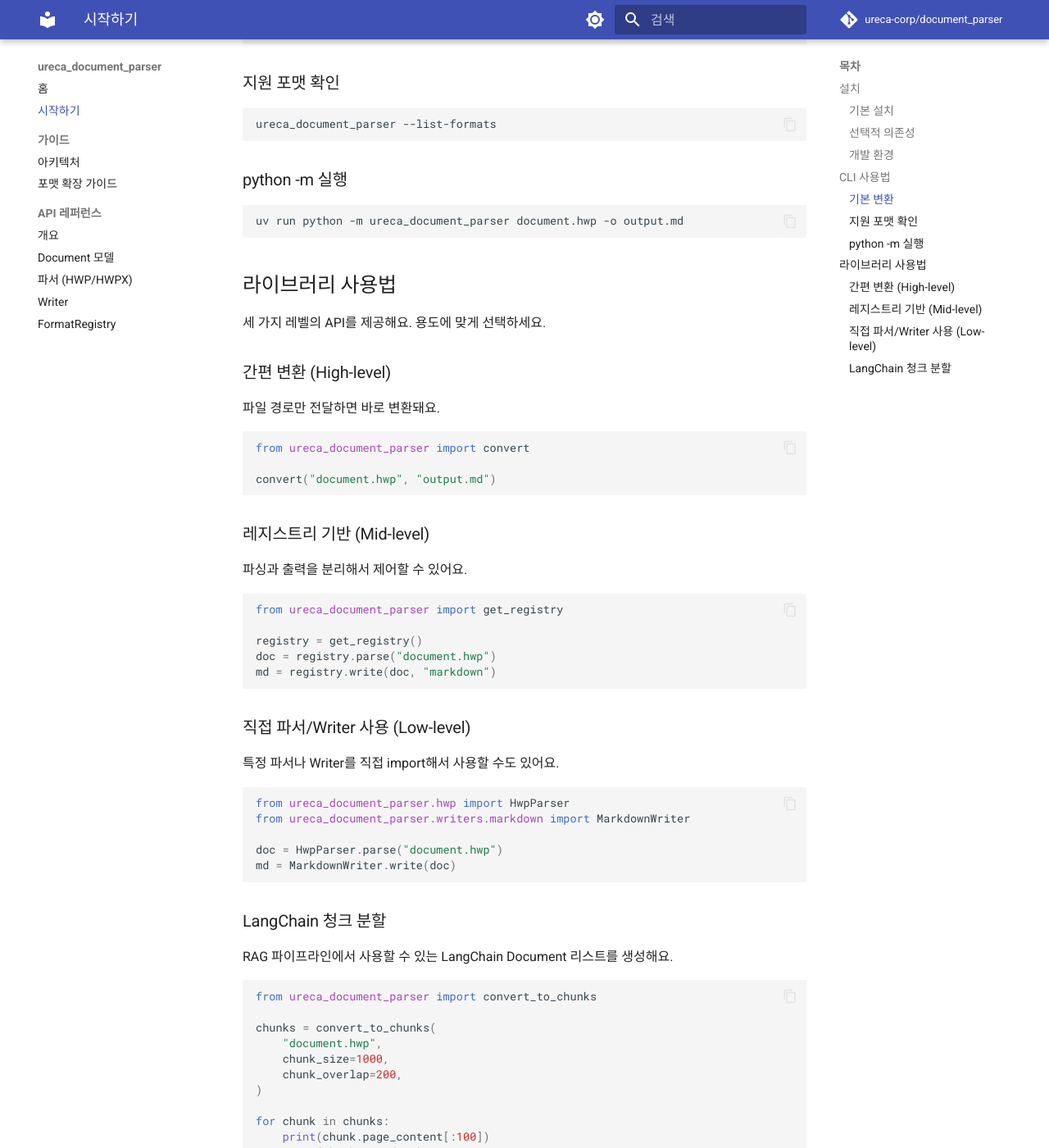
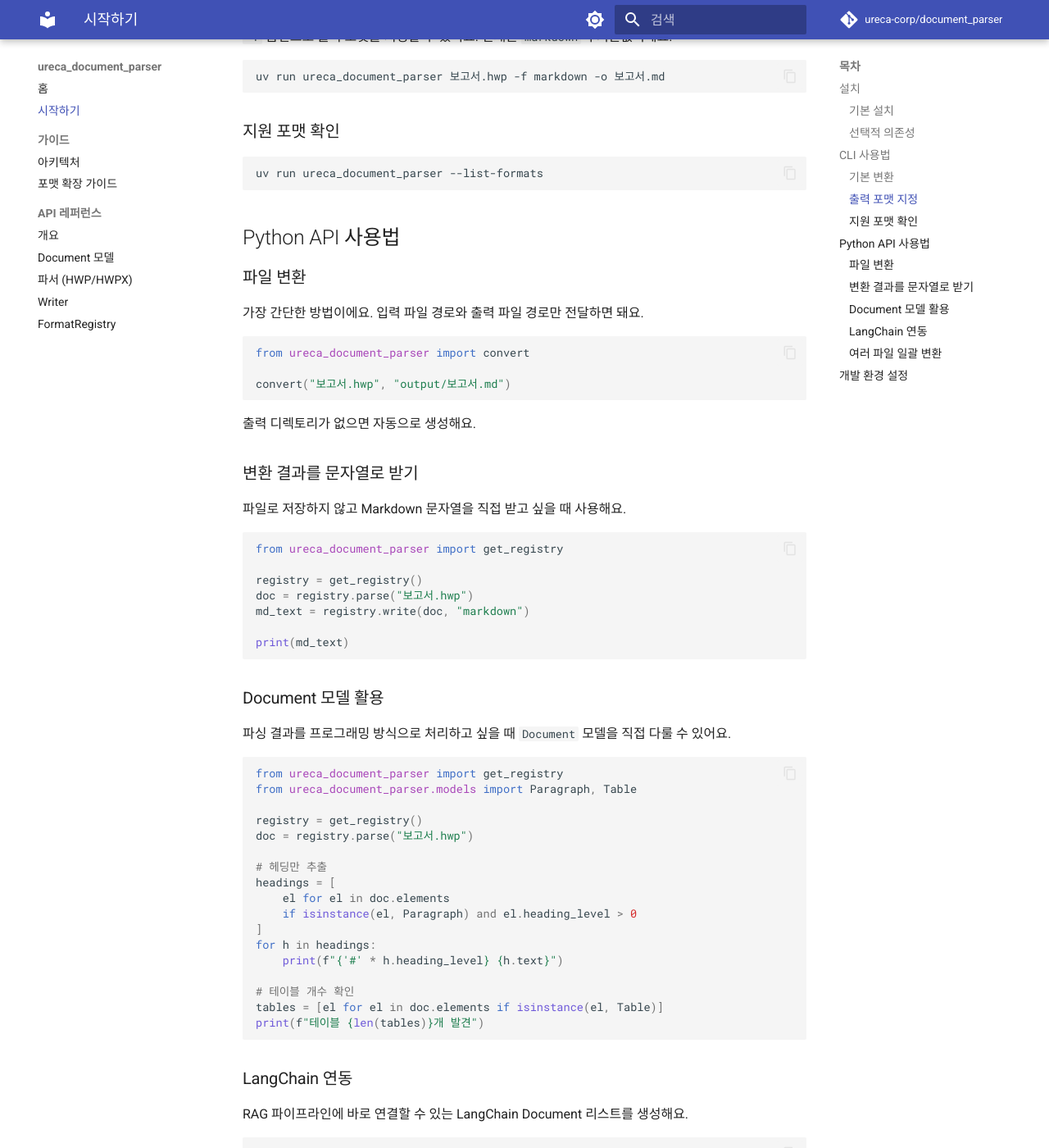
Before and after one commit to ureca-corp/document_parser, an MkDocs documentation site: the page built from docs/getting-started.md, in a window 1280 px wide and 1400 px high, scrolled down 1048 px. Shown: the whole window at 82% size. Built offline with MkDocs 1.6.1 and Material for MkDocs 9.7.7, drawn with Linux system fonts in a browser that asks for light colours; comment, search, counter and statistics services are not loaded; some of the changed text lies outside the part shown.

Commit message:
docs: 외부 프로젝트 사용자 관점으로 문서 재작성
내부 소스코드 복붙을 제거하고, 실제 프로젝트에 설치해서
사용하는 관점으로 예제를 재작성. CLI 명령어를 uv run 기반으로
통일하고, 일괄 변환·Document 모델 활용 등 실전 예제 추가.

Co-Authored-By: Claude Opus 4.6 <noreply@anthropic.com>

````diff
--- a/docs/adding-formats.md
+++ b/docs/adding-formats.md
@@ -1,69 +1,51 @@
 # 포맷 확장 가이드
 
-새 입력 포맷(Parser)이나 출력 포맷(Writer)을 추가하는 방법을 안내해요.
+!!! info
+    이 문서는 라이브러리에 직접 기여하여 새 포맷을 추가하려는 개발자를 위한 가이드예요.
 
-## 새 Parser 추가
+## 새 Parser 추가하기
 
-### 1. 파서 패키지 생성
+새 입력 포맷을 지원하려면 세 단계가 필요해요.
 
-`src/ureca_document_parser/` 아래에 확장자명 디렉토리를 만들고 `parser.py`를 생성하세요.
+### 1. 파서 클래스 작성
+
+`src/ureca_document_parser/` 아래에 새 디렉토리를 만들고 파서를 구현하세요. `Parser` Protocol의 두 메서드만 맞추면 돼요.
+
+- `extensions()` — 지원하는 파일 확장자 리스트를 반환해요
+- `parse(filepath)` — 파일을 파싱해서 `Document`를 반환해요
 
 ```python
-# src/ureca_document_parser/pdf/parser.py
-"""PDF format parser."""
-
-from __future__ import annotations
-
-from pathlib import Path
-
-from ..models import Document, Metadata, Paragraph
-
-
-def parse_pdf(filepath: str | Path) -> Document:
-    """PDF 파일을 파싱하여 Document를 반환한다."""
-    import pymupdf  # lazy import (optional dependency)
-
-    doc = Document(metadata=Metadata(source_format="pdf"))
-    pdf = pymupdf.open(str(filepath))
-
-    for page in pdf:
-        text = page.get_text().strip()
-        if text:
-            doc.elements.append(Paragraph(text=text))
-
-    return doc
-
+from ureca_document_parser.models import Document, Metadata, Paragraph
 
 class PdfParser:
-    """PDF parser — Parser protocol implementation."""
-
     @staticmethod
     def extensions() -> list[str]:
         return [".pdf"]
 
     @staticmethod
-    def parse(filepath: Path | str) -> Document:
-        return parse_pdf(filepath)
-```
+    def parse(filepath):
+        import pymupdf  # 선택적 의존성은 함수 안에서 import해요
 
-`__init__.py`에서 re-export해 주세요.
+        doc = Document(metadata=Metadata(source_format="pdf"))
+        pdf = pymupdf.open(str(filepath))
 
-```python
-# src/ureca_document_parser/pdf/__init__.py
-from .parser import PdfParser
+        for page in pdf:
+            text = page.get_text().strip()
+            if text:
+                doc.elements.append(Paragraph(text=text))
 
-__all__ = ["PdfParser"]
+        return doc
 ```
 
 핵심 규칙은 다음과 같아요.
 
-- `protocols.py`의 `Parser` Protocol 시그니처를 따라야 해요
-- `models.py`의 `Document`를 반환해야 해요
+- 반드시 `Document`를 반환해야 해요
 - 선택적 의존성은 **함수 내부에서 lazy import**해야 해요
+- 상속은 필요 없어요 — 메서드 시그니처만 맞으면 Protocol과 호환돼요
 
 ### 2. 레지스트리에 등록
 
-`src/ureca_document_parser/registry.py`의 `_auto_register()` 함수에 추가하세요.
+`registry.py`의 `_auto_register()` 함수에 추가하세요. `try/except ImportError`로 감싸서 의존성이 없을 때도 안전하게 동작하도록 해요.
 
 ```python
 def _auto_register(registry: FormatRegistry) -> None:
@@ -73,74 +55,46 @@ def _auto_register(registry: FormatRegistry) -> None:
         from .pdf import PdfParser
         registry.register_parser(PdfParser)
     except ImportError:
-        pass  # pymupdf 미설치 시 건너뜀
+        pass
 ```
 
-### 3. pyproject.toml에 optional dependency 추가 (선택)
+### 3. optional dependency 추가 (선택)
+
+외부 라이브러리가 필요하다면 `pyproject.toml`에 추가하세요.
 
 ```toml
 [project.optional-dependencies]
 pdf = ["pymupdf>=1.24"]
-all = ["ureca_document_parser[pdf,ocr]"]  # all에도 추가
 ```
 
-### 완료
+### 확인
 
-이제 다음이 자동으로 동작해요.
+등록이 완료되면 CLI와 Python API에서 자동으로 사용할 수 있어요.
+
+```bash
+uv run ureca_document_parser document.pdf -o output.md
+```
 
 ```python
-from ureca_document_parser import get_registry
-doc = get_registry().parse("document.pdf")
-```
+from ureca_document_parser import convert
 
-```bash
-# CLI
-ureca_document_parser document.pdf -o output.md
+convert("document.pdf", "output.md")
 ```
 
 ---
 
-## 새 Writer 추가
+## 새 Writer 추가하기
 
-### 1. Writer 모듈 생성
+새 출력 포맷을 지원하려는 경우에도 비슷한 흐름이에요. `Writer` Protocol의 세 메서드를 구현하면 돼요.
 
-`src/ureca_document_parser/writers/` 아래에 새 파일을 만드세요.
+- `format_name()` — 포맷 이름을 반환해요 (예: `"html"`)
+- `file_extension()` — 파일 확장자를 반환해요 (예: `".html"`)
+- `write(doc)` — `Document`를 받아 출력 문자열을 반환해요
 
 ```python
-# src/ureca_document_parser/writers/html.py
-"""HTML writer."""
-
-from __future__ import annotations
-
-from ..models import Document, Paragraph, Table
-
-
-def to_html(doc: Document) -> str:
-    """Document를 HTML 문자열로 변환한다."""
-    parts = ["<html><body>"]
-
-    for element in doc.elements:
-        if isinstance(element, Paragraph):
-            if element.heading_level > 0:
-                tag = f"h{element.heading_level}"
-                parts.append(f"<{tag}>{element.text}</{tag}>")
-            else:
-                parts.append(f"<p>{element.text}</p>")
-        elif isinstance(element, Table):
-            parts.append(_render_table(element))
-
-    parts.append("</body></html>")
-    return "\n".join(parts)
-
-
-def _render_table(table: Table) -> str:
-    # ... 테이블 HTML 렌더링 ...
-    pass
-
+from ureca_document_parser.models import Document, Paragraph
 
 class HtmlWriter:
-    """HTML writer — Writer protocol implementation."""
-
     @staticmethod
     def format_name() -> str:
         return "html"
@@ -151,32 +105,29 @@ class HtmlWriter:
 
     @staticmethod
     def write(doc: Document) -> str:
-        return to_html(doc)
+        parts = []
+        for element in doc.elements:
+            if isinstance(element, Paragraph):
+                if element.heading_level > 0:
+                    tag = f"h{element.heading_level}"
+                    parts.append(f"<{tag}>{element.text}</{tag}>")
+                else:
+                    parts.append(f"<p>{element.text}</p>")
+        return "\n".join(parts)
 ```
 
-### 2. 레지스트리에 등록
+레지스트리 등록 방법은 Parser와 동일해요.
 
 ```python
 # registry.py의 _auto_register()
-try:
-    from .writers.html import HtmlWriter
-    registry.register_writer(HtmlWriter)
-except ImportError:
-    pass
+from .writers.html import HtmlWriter
+registry.register_writer(HtmlWriter)
 ```
 
-### 완료
-
-이제 다음이 자동으로 동작해요.
-
-```python
-from ureca_document_parser import get_registry
-md = get_registry().write(doc, "html")
-```
+등록 후 CLI에서 `-f` 옵션으로 사용할 수 있어요.
 
 ```bash
-# CLI
-ureca_document_parser document.hwp -f html -o output.html
+uv run ureca_document_parser 보고서.hwp -f html -o 보고서.html
 ```
 
 ---
@@ -186,7 +137,7 @@ ureca_document_parser document.hwp -f html -o output.html
 새 포맷을 추가할 때 다음 사항을 확인하세요.
 
 - [ ] Protocol 시그니처와 호환되는 클래스를 작성했나요?
-- [ ] `models.py`의 `Document`만 사용해서 입출력하나요?
-- [ ] `registry.py`의 `_auto_register()`에 `try/except ImportError`로 등록했나요?
-- [ ] 선택적 의존성을 `pyproject.toml`의 `[project.optional-dependencies]`에 추가했나요?
-- [ ] lazy import를 사용하고 있나요? (함수 내부에서 import)
+- [ ] `Document` 모델만 사용해서 입출력하나요?
+- [ ] `_auto_register()`에 `try/except ImportError`로 등록했나요?
+- [ ] 선택적 의존성을 `pyproject.toml`에 추가했나요?
+- [ ] lazy import를 사용하고 있나요?
--- a/docs/getting-started.md
+++ b/docs/getting-started.md
@@ -14,26 +14,16 @@ uv add ureca_document_parser
 
 ```bash
 # LangChain 청크 분할
-uv add ureca_document_parser[langchain]
+uv add "ureca_document_parser[langchain]"
 
 # PDF 파싱 지원
-uv add ureca_document_parser[pdf]
+uv add "ureca_document_parser[pdf]"
 
 # OCR 지원
-uv add ureca_document_parser[ocr]
+uv add "ureca_document_parser[ocr]"
 
 # 모든 기능
-uv add ureca_document_parser[all]
-```
-
-### 개발 환경
-
-소스 코드를 직접 수정하고 싶다면 다음과 같이 설정하세요.
-
-```bash
-git clone https://github.com/ureca-corp/document_parser.git
-cd document_parser
-uv sync --extra dev
+uv add "ureca_document_parser[all]"
 ```
 
 ## CLI 사용법
@@ -43,69 +33,91 @@ uv sync --extra dev
 HWP 또는 HWPX 파일을 Markdown으로 변환할 수 있어요.
 
 ```bash
-ureca_document_parser document.hwp -o output.md
-ureca_document_parser document.hwpx -o output.md
+uv run ureca_document_parser 보고서.hwp -o 보고서.md
+uv run ureca_document_parser 제안서.hwpx -o 제안서.md
+```
+
+`-o` 옵션을 생략하면 결과가 표준 출력으로 나와요.
+
+```bash
+uv run ureca_document_parser 보고서.hwp
+```
+
+### 출력 포맷 지정
+
+`-f` 옵션으로 출력 포맷을 지정할 수 있어요. 현재는 `markdown`이 기본값이에요.
+
+```bash
+uv run ureca_document_parser 보고서.hwp -f markdown -o 보고서.md
 ```
 
 ### 지원 포맷 확인
 
 ```bash
-ureca_document_parser --list-formats
+uv run ureca_document_parser --list-formats
 ```
 
-### python -m 실행
+## Python API 사용법
 
-```bash
-uv run python -m ureca_document_parser document.hwp -o output.md
-```
+### 파일 변환
 
-## 라이브러리 사용법
-
-세 가지 레벨의 API를 제공해요. 용도에 맞게 선택하세요.
-
-### 간편 변환 (High-level)
-
-파일 경로만 전달하면 바로 변환돼요.
+가장 간단한 방법이에요. 입력 파일 경로와 출력 파일 경로만 전달하면 돼요.
 
 ```python
 from ureca_document_parser import convert
 
-convert("document.hwp", "output.md")
+convert("보고서.hwp", "output/보고서.md")
 ```
 
-### 레지스트리 기반 (Mid-level)
+출력 디렉토리가 없으면 자동으로 생성해요.
 
-파싱과 출력을 분리해서 제어할 수 있어요.
+### 변환 결과를 문자열로 받기
+
+파일로 저장하지 않고 Markdown 문자열을 직접 받고 싶을 때 사용해요.
 
 ```python
 from ureca_document_parser import get_registry
 
 registry = get_registry()
-doc = registry.parse("document.hwp")
-md = registry.write(doc, "markdown")
+doc = registry.parse("보고서.hwp")
+md_text = registry.write(doc, "markdown")
+
+print(md_text)
 ```
 
-### 직접 파서/Writer 사용 (Low-level)
+### Document 모델 활용
 
-특정 파서나 Writer를 직접 import해서 사용할 수도 있어요.
+파싱 결과를 프로그래밍 방식으로 처리하고 싶을 때 `Document` 모델을 직접 다룰 수 있어요.
 
 ```python
-from ureca_document_parser.hwp import HwpParser
-from ureca_document_parser.writers.markdown import MarkdownWriter
+from ureca_document_parser import get_registry
+from ureca_document_parser.models import Paragraph, Table
 
-doc = HwpParser.parse("document.hwp")
-md = MarkdownWriter.write(doc)
+registry = get_registry()
+doc = registry.parse("보고서.hwp")
+
+# 헤딩만 추출
+headings = [
+    el for el in doc.elements
+    if isinstance(el, Paragraph) and el.heading_level > 0
+]
+for h in headings:
+    print(f"{'#' * h.heading_level} {h.text}")
+
+# 테이블 개수 확인
+tables = [el for el in doc.elements if isinstance(el, Table)]
+print(f"테이블 {len(tables)}개 발견")
 ```
 
-### LangChain 청크 분할
+### LangChain 연동
 
-RAG 파이프라인에서 사용할 수 있는 LangChain Document 리스트를 생성해요.
+RAG 파이프라인에 바로 연결할 수 있는 LangChain Document 리스트를 생성해요.
 
 ```python
 from ureca_document_parser import convert_to_chunks
 
 chunks = convert_to_chunks(
-    "document.hwp",
+    "보고서.hwp",
     chunk_size=1000,
     chunk_overlap=200,
 )
@@ -113,8 +125,42 @@ chunks = convert_to_chunks(
 for chunk in chunks:
     print(chunk.page_content[:100])
     print(chunk.metadata)
+    # {'source': '보고서.hwp', 'format': 'hwp'}
 ```
 
 !!! note
-    `convert_to_chunks`를 사용하려면 `langchain` 추가 의존성이 필요해요:
-    `uv add ureca_document_parser[langchain]`
+    `convert_to_chunks`를 사용하려면 `langchain` 추가 의존성이 필요해요.
+
+    ```bash
+    uv add "ureca_document_parser[langchain]"
+    ```
+
+### 여러 파일 일괄 변환
+
+```python
+from pathlib import Path
+from ureca_document_parser import convert
+
+hwp_files = Path("documents").glob("*.hwp")
+
+for hwp_file in hwp_files:
+    output = Path("output") / hwp_file.with_suffix(".md").name
+    convert(hwp_file, output)
+    print(f"변환 완료: {hwp_file.name} → {output.name}")
+```
+
+## 개발 환경 설정
+
+라이브러리 자체를 수정하거나 기여하고 싶다면 다음과 같이 설정하세요.
+
+```bash
+git clone https://github.com/ureca-corp/document_parser.git
+cd document_parser
+uv sync --extra dev
+```
+
+테스트 실행은 다음과 같이 해요.
+
+```bash
+uv run pytest tests/ -v
+```
````
Also changed, not shown: docs/index.md (+10 -17 lines).
